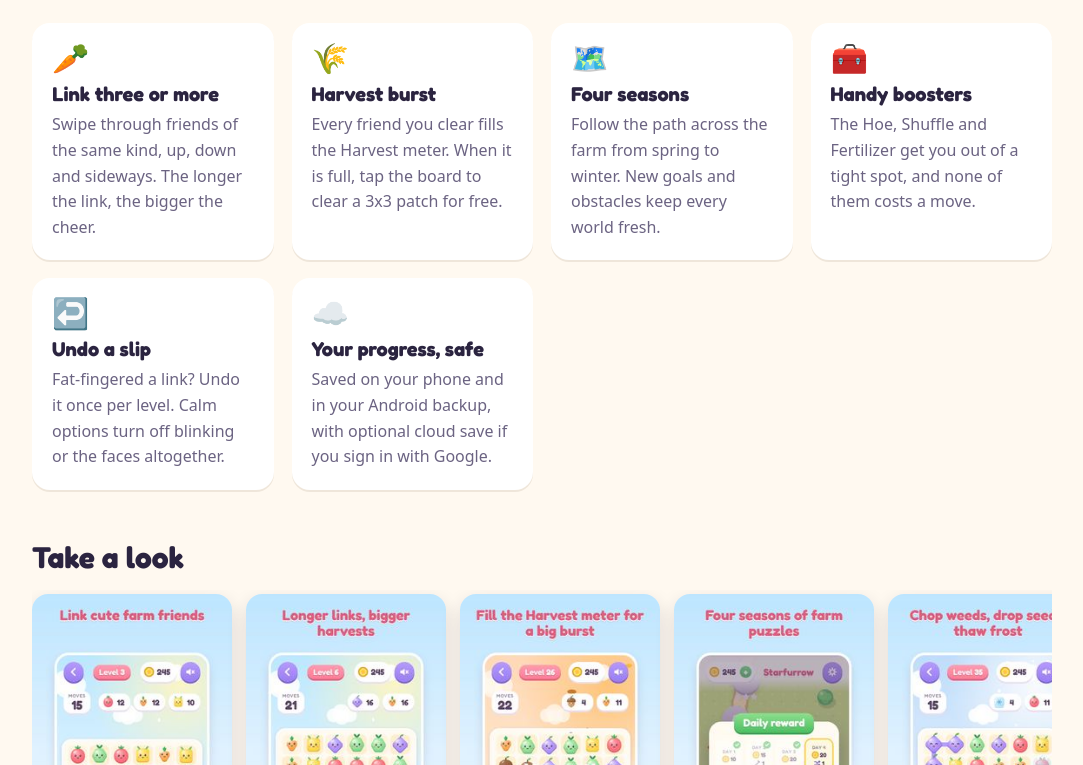
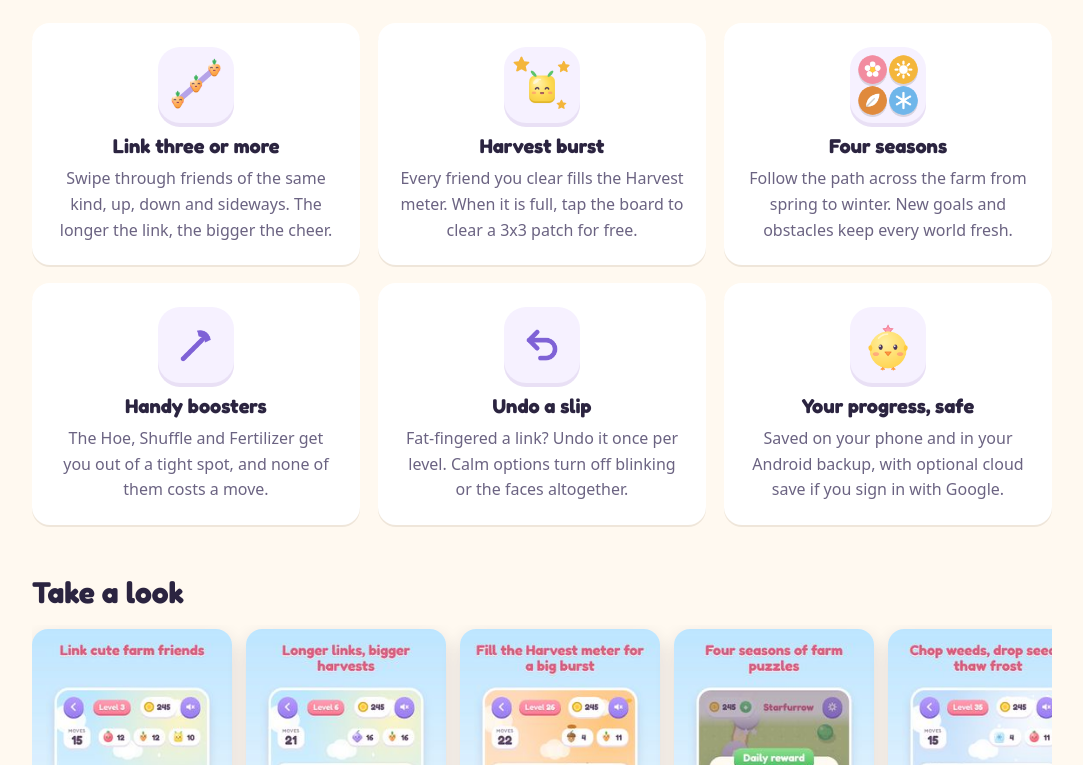
Before and after one commit to CausalityViolation/causalityviolation.github.io, a plain HTML site: page starfurrow/index.html in a window 1280 px wide. Shown: the part 698-1463 px from the top of the page, without its empty margins (98-1181 px from the left). Drawn offline with Linux system fonts and the light colour scheme.

Commit message:
Add files via upload

```diff
--- a/assets/site.css
+++ b/assets/site.css
@@ -49,7 +49,13 @@ footer p{margin:6px 0}
 .card{background:#fff;border-radius:18px;padding:20px;box-shadow:0 2px 0 var(--line)}
 .card h3{font-size:20px;margin:0 0 6px}
 .card p{margin:0;color:var(--soft);font-size:16px}
-.card .em{font-size:30px;line-height:1;margin-bottom:10px}
+/* feature cards: the game's own art in a soft tile, like the boosters in the game */
+.cards.feat{grid-template-columns:repeat(auto-fit,minmax(280px,1fr))}
+.cards.feat .card{text-align:center;padding:24px 22px 22px}
+.card .ct{display:flex;flex-direction:column;align-items:center;gap:12px;margin-bottom:8px}
+.card .ct h3{margin:0}
+.card .it{display:grid;place-items:center;width:76px;height:76px;border-radius:22px;background:#F6F1FF;box-shadow:0 4px 0 #E9E0F5}
+.card .it img{width:64px;height:64px}
 section h2.sec{font-size:30px;margin:10px 0 16px}
 .shots{display:flex;gap:14px;overflow-x:auto;padding:4px 2px 18px;margin:0;list-style:none;scroll-snap-type:x mandatory}
 .shots li{flex:none;scroll-snap-align:start}
--- a/starfurrow/index.html
+++ b/starfurrow/index.html
@@ -41,13 +41,13 @@
 
   <section>
     <h2 class="sec">How it plays</h2>
-    <div class="cards">
-      <article class="card"><div class="em">🥕</div><h3>Link three or more</h3><p>Swipe through friends of the same kind, up, down and sideways. The longer the link, the bigger the cheer.</p></article>
-      <article class="card"><div class="em">🌾</div><h3>Harvest burst</h3><p>Every friend you clear fills the Harvest meter. When it is full, tap the board to clear a 3x3 patch for free.</p></article>
-      <article class="card"><div class="em">🗺️</div><h3>Four seasons</h3><p>Follow the path across the farm from spring to winter. New goals and obstacles keep every world fresh.</p></article>
-      <article class="card"><div class="em">🧰</div><h3>Handy boosters</h3><p>The Hoe, Shuffle and Fertilizer get you out of a tight spot, and none of them costs a move.</p></article>
-      <article class="card"><div class="em">↩️</div><h3>Undo a slip</h3><p>Fat-fingered a link? Undo it once per level. Calm options turn off blinking or the faces altogether.</p></article>
-      <article class="card"><div class="em">☁️</div><h3>Your progress, safe</h3><p>Saved on your phone and in your Android backup, with optional cloud save if you sign in with Google.</p></article>
+    <div class="cards feat">
+      <article class="card"><div class="ct"><span class="it"><img src="assets/ic-link.png" width="56" height="56" alt=""></span><h3>Link three or more</h3></div><p>Swipe through friends of the same kind, up, down and sideways. The longer the link, the bigger the cheer.</p></article>
+      <article class="card"><div class="ct"><span class="it"><img src="assets/ic-harvest.png" width="56" height="56" alt=""></span><h3>Harvest burst</h3></div><p>Every friend you clear fills the Harvest meter. When it is full, tap the board to clear a 3x3 patch for free.</p></article>
+      <article class="card"><div class="ct"><span class="it"><img src="assets/ic-seasons.png" width="56" height="56" alt=""></span><h3>Four seasons</h3></div><p>Follow the path across the farm from spring to winter. New goals and obstacles keep every world fresh.</p></article>
+      <article class="card"><div class="ct"><span class="it"><img src="assets/ic-boosters.png" width="56" height="56" alt=""></span><h3>Handy boosters</h3></div><p>The Hoe, Shuffle and Fertilizer get you out of a tight spot, and none of them costs a move.</p></article>
+      <article class="card"><div class="ct"><span class="it"><img src="assets/ic-undo.png" width="56" height="56" alt=""></span><h3>Undo a slip</h3></div><p>Fat-fingered a link? Undo it once per level. Calm options turn off blinking or the faces altogether.</p></article>
+      <article class="card"><div class="ct"><span class="it"><img src="assets/ic-safe.png" width="56" height="56" alt=""></span><h3>Your progress, safe</h3></div><p>Saved on your phone and in your Android backup, with optional cloud save if you sign in with Google.</p></article>
     </div>
   </section>
 
```
Also changed, not shown: starfurrow/assets/ic-boosters.png (added), starfurrow/assets/ic-harvest.png (added), starfurrow/assets/ic-link.png (added), starfurrow/assets/ic-safe.png (added), starfurrow/assets/ic-seasons.png (added), starfurrow/assets/ic-undo.png (added).
